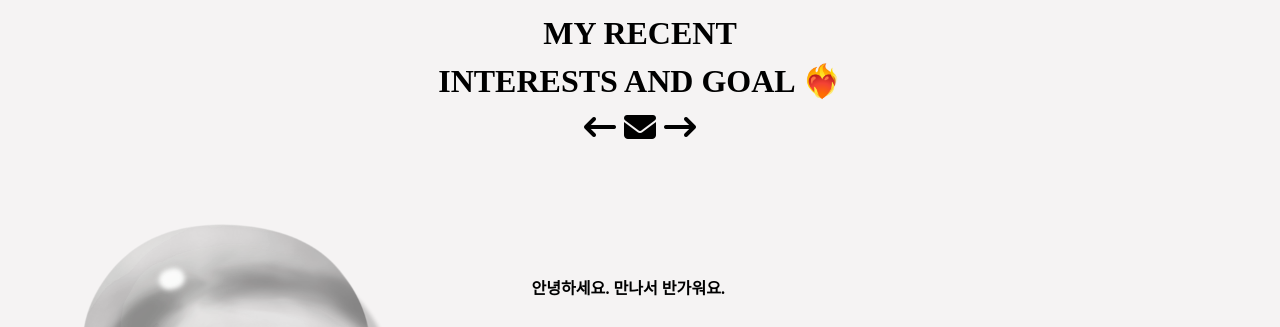
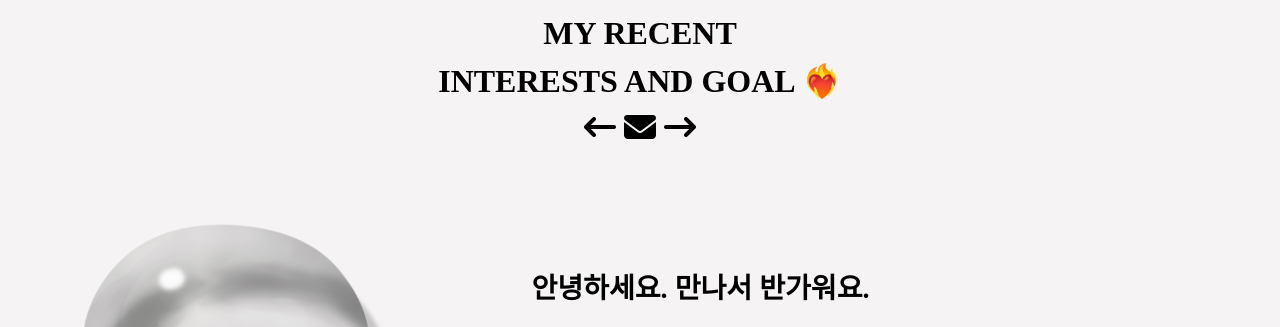
Before and after one commit to xoxowo/web-page, a plain HTML site: page index2.html in a window 1280 px wide. Shown: the top 327 px of the page. Drawn offline with Linux system fonts and the light colour scheme.

Commit message:
6/11 index2 일부 수정

```diff
--- a/index2.html
+++ b/index2.html
@@ -24,7 +24,7 @@
                     <img src="pngegg.png">
                 </div>
                 <div>
-                    <h6 class="text"></h6>
+                    <h3 class="text"></h3>
                     <p>
                     </br>
                     backend 주니어 개발자로 목표로 현재 Python <i class="fa-brands fa-python"></i> 을 공부하고 있습니다.</br>
```
